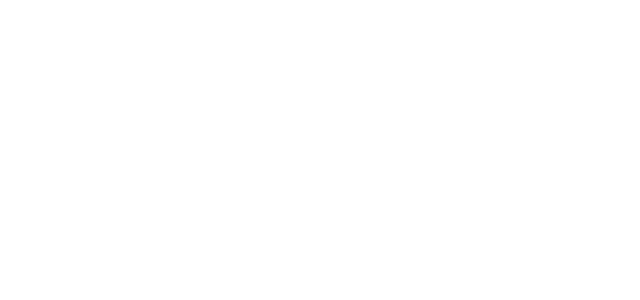
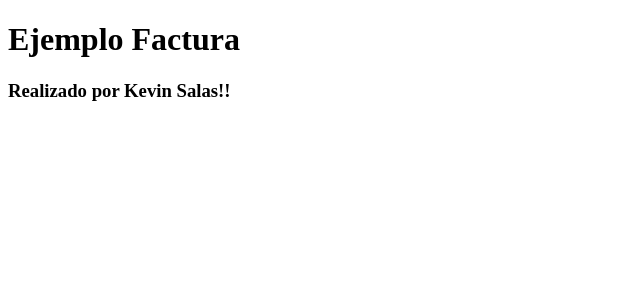
Before and after one commit to KSALASL/FacturaReact, a React (Vite) app: page / in a window 1280 px wide. Shown: the top 300 px of the page, without its empty margins (0-640 px from the left). Built offline with nearby package versions, Linux system fonts and the light colour scheme.

Commit message:
empiezo el proyecto

```diff
--- a/src/App.jsx
+++ /dev/null
@@ -1,5 +0,0 @@
-export const Factura = () => {
-
-  console.log('Hola mundo')
-
-}
--- /dev/null
+++ b/src/Components/InvoiceApp.jsx
@@ -0,0 +1,8 @@
+export const InvoiceApp = () => {
+    return (
+        <>
+            <h1>Ejemplo Factura</h1>
+            <h3>Realizado por Kevin Salas!!</h3>
+        </>
+    )
+}
--- a/src/main.jsx
+++ b/src/main.jsx
@@ -1,9 +1,9 @@
 import { StrictMode } from 'react'
 import { createRoot } from 'react-dom/client'
-import { Factura }  from './App.jsx'
+import { InvoiceApp }  from './Components/InvoiceApp'
 
 createRoot(document.getElementById('root')).render(
   <StrictMode>
-    <Factura />
+    <InvoiceApp />
   </StrictMode>,
 )
```
Also changed, not shown: src/data/Invoice.js (added).
